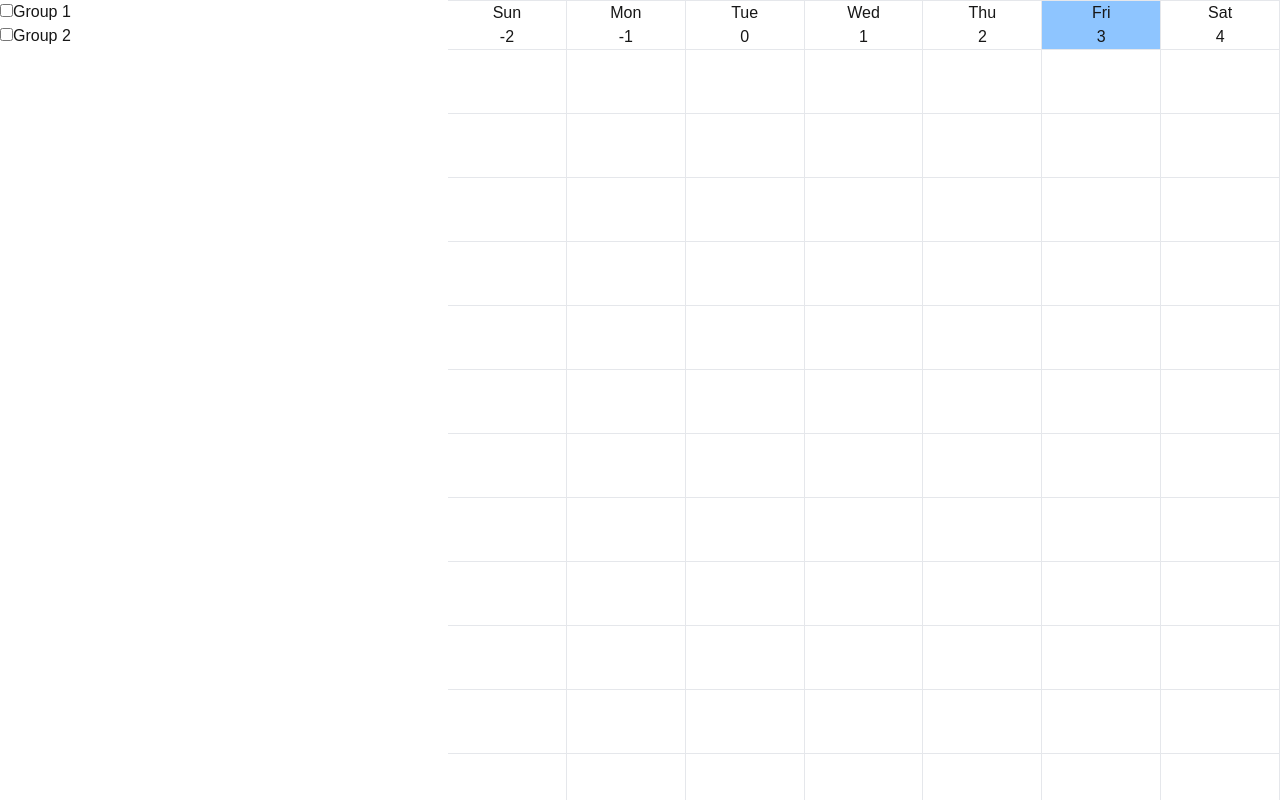
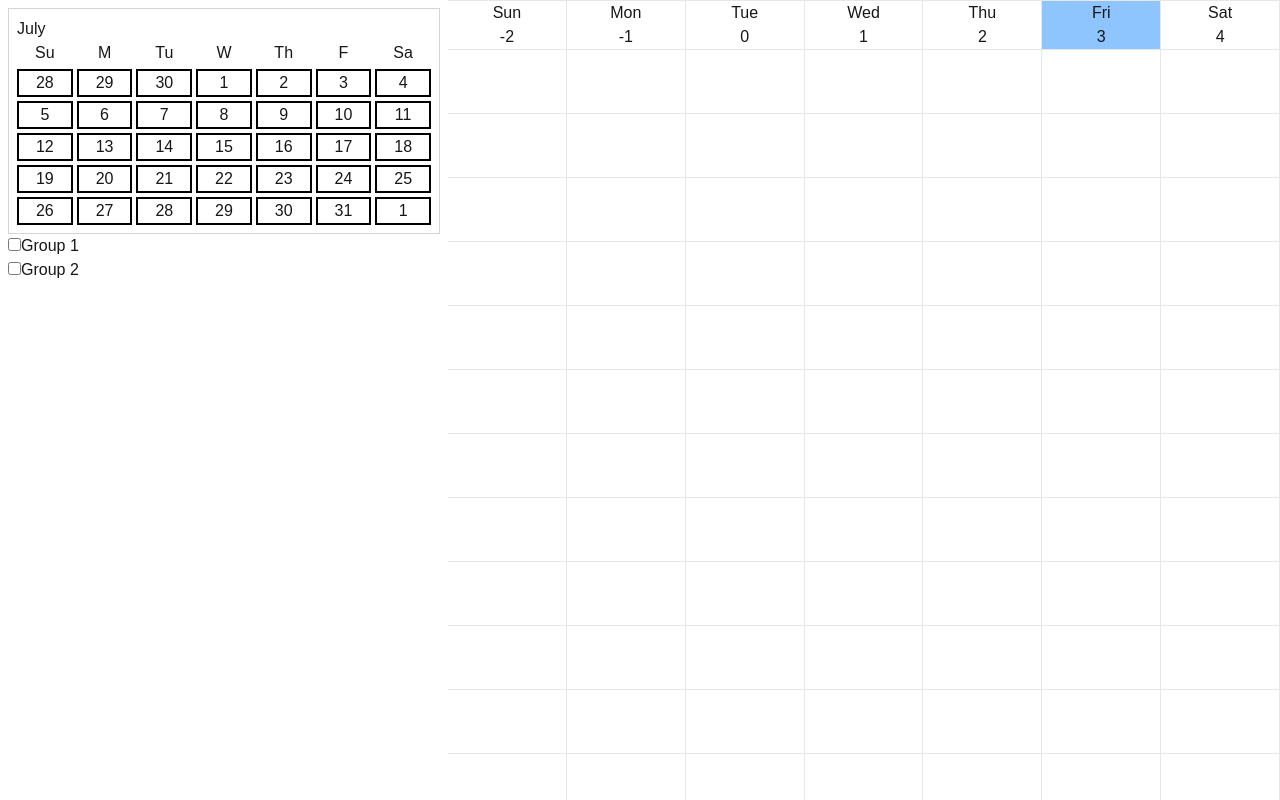
Before and after one commit to arthur5i/LemonCalendar, a Next.js app: page / in a window 1280 px wide. Built offline with nearby package versions, Linux system fonts and the light colour scheme.

Commit message:
Add mini calendar

```diff
--- a/app/lib/const.ts
+++ b/app/lib/const.ts
@@ -1,13 +1,28 @@
-import { WeekDay } from "./types"
+import { Month, WeekDay } from "./types";
+
+export const MONTHS: Month[] = [
+  { id: 0, name: "January", shortName: "Jan" },
+  { id: 1, name: "February", shortName: "Feb" },
+  { id: 2, name: "March", shortName: "Mar" },
+  { id: 3, name: "April", shortName: "Apr" },
+  { id: 4, name: "May", shortName: "May" },
+  { id: 5, name: "June", shortName: "Jun" },
+  { id: 6, name: "July", shortName: "Jul" },
+  { id: 7, name: "August", shortName: "Aug" },
+  { id: 8, name: "September", shortName: "Sep" },
+  { id: 9, name: "October", shortName: "Oct" },
+  { id: 10, name: "November", shortName: "Nov" },
+  { id: 11, name: "December", shortName: "Dec" },
+];
 
 export const DAYS_OF_WEEK: WeekDay[] = [
-  { id: 0, name: "Sunday", shortName: "Sun" },
-  { id: 1, name: "Monday", shortName: "Mon" },
-  { id: 2, name: "Tuesday", shortName: "Tue" },
-  { id: 3, name: "Wednesday", shortName: "Wed" },
-  { id: 4, name: "Thursday", shortName: "Thu" },
-  { id: 5, name: "Friday", shortName: "Fri" },
-  { id: 6, name: "Saturday", shortName: "Sat" },
-]
+  { id: 0, name: "Sunday", shortName: "Sun", shorterName: "Su" },
+  { id: 1, name: "Monday", shortName: "Mon", shorterName: "M"  },
+  { id: 2, name: "Tuesday", shortName: "Tue", shorterName: "Tu"  },
+  { id: 3, name: "Wednesday", shortName: "Wed", shorterName: "W"  },
+  { id: 4, name: "Thursday", shortName: "Thu", shorterName: "Th"  },
+  { id: 5, name: "Friday", shortName: "Fri", shorterName: "F"  },
+  { id: 6, name: "Saturday", shortName: "Sat", shorterName: "Sa"  },
+];
 
 export const HOURS_IN_DAY = 24;
--- a/app/ui/minicalendar.tsx
+++ b/app/ui/minicalendar.tsx
@@ -1,3 +1,59 @@
+"use client";
+
+import { useState } from "react";
+import { MONTHS, DAYS_OF_WEEK } from "../lib/const";
+
+// Temporary solution for testing, components ought to pull data from global API
+const date = new Date("2026-07-03T12:00:00");
+const currentMonth = date.getMonth();
+
 export default function MiniCalendar() {
+  const [selectedMonth, setSelectedMonth] = useState(currentMonth);
+
+  return <div className="p-2 border border-gray-300">
+    <MonthHeader selectedMonth={selectedMonth} />
+    <DateGrid />
+  </div>
+}
+
+function MonthHeader({selectedMonth}: {selectedMonth: number}) {
+  return <div className="">{MONTHS[selectedMonth].name}</div>
+}
+
+function MonthChangeButtons() {
 
 }
+
+function DateGrid() {
+  const weekDays = DAYS_OF_WEEK.map((day) => {
+    return <div className="min-w-4 min-h-4 text-center" key={day.id}>{day.shorterName}</div>
+  });
+
+  // Replace with actual date alignment calculation
+  const dateValues = new Array(35);
+  let date = 28;
+  let lastDate = 30;
+  for (let i = 0; i < 35; i++) {
+    dateValues[i] = date;
+    date++;
+    if (date > lastDate) {
+      date = 1;
+      lastDate = 31;
+    }
+  }
+
+  const dateCells = dateValues.map((thisDate, i) => {
+    return <DateCell date={thisDate} key={i}/>;
+  });
+
+  return <div className="grid grid-cols-7 gap-1">
+    {weekDays}
+    {dateCells}
+  </div>
+}
+
+function DateCell({date}: {date: number}) {
+  return <button className="min-w-4 min-h-4 border-2 border-black hover:border-cyan-600 cursor-pointer">
+    {date}
+  </button>
+}
--- a/app/ui/optionspanel.tsx
+++ b/app/ui/optionspanel.tsx
@@ -1,13 +1,15 @@
-"use client";
+//"use client";
 
 import { ReactElement } from "react";
-import Image from "next/image";
-import Gear from "@/public/mdi--gear.svg";
-import { MaxSeparator } from "./components";
+import MiniCalendar from "./minicalendar";
+//import Image from "next/image";
+//import Gear from "@/public/mdi--gear.svg";
+//import { MaxSeparator } from "./components";
 
 export default function OptionsPanel() {
   return (
-    <div className="flex flex-col w-md">
+    <div className="flex flex-col w-md p-2">
+      <MiniCalendar />
       <GroupsSelection />
     </div>
   );
@@ -34,8 +36,8 @@ function BottomPanel({children}: {children: ReactElement}) {
   </div>
 }
 
-function SettingsButton() {
+/*function SettingsButton() {
   return <button className="cursor-pointer" onClick={() => {console.log("settings menu")}}>
     <Gear className="h-8" fill="#000" />
   </button>
-}
+}*/
```
Also changed, not shown: app/lib/types.ts (+8 -1 lines).
